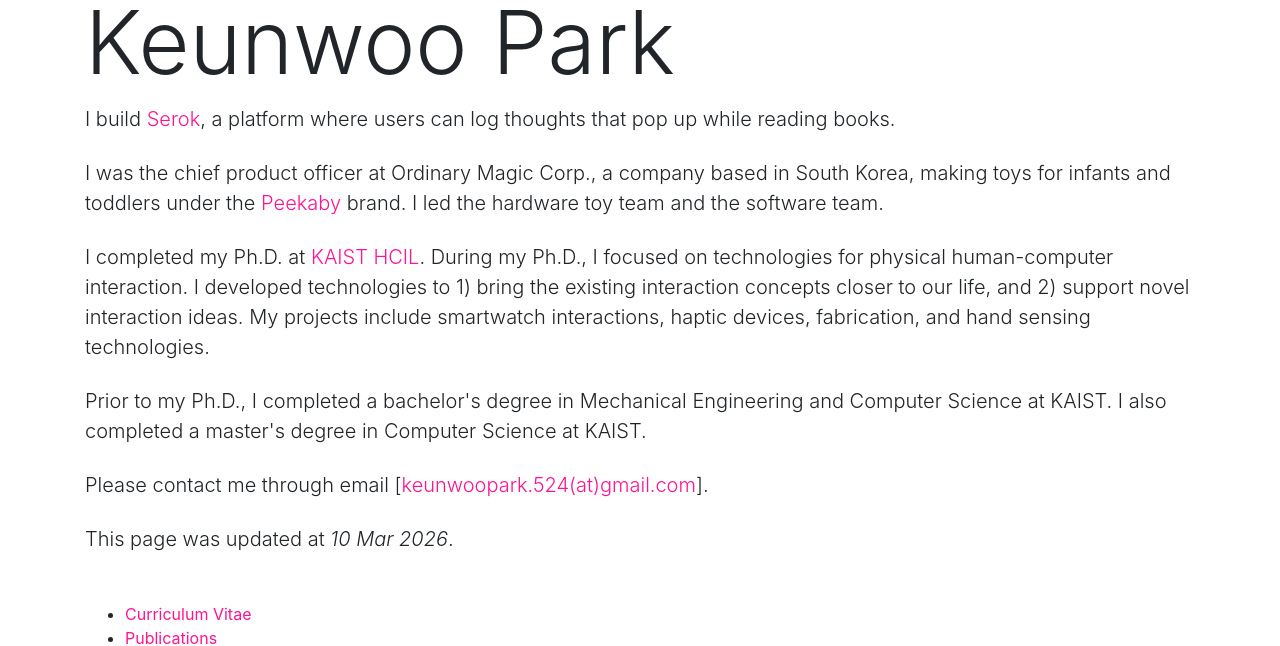
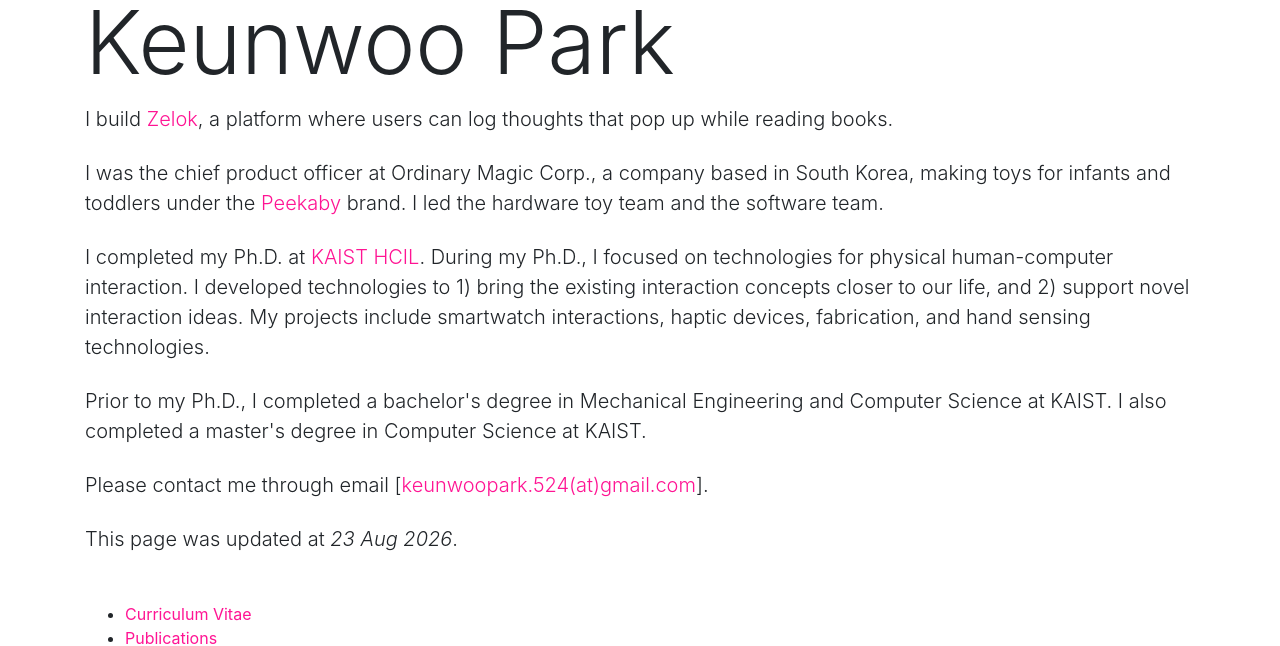
Before and after one commit to KeunwooPark/Portfolio, a Jekyll site: the page built from index.html, in a window 1280 px wide. Shown: the part 254-900 px from the top of the page. Built offline with Jekyll 4.4.1, drawn with Linux system fonts in a browser that asks for light colours; nearby versions of some CDN libraries.

Commit message:
chore: rename Serok to Zelok and refresh last_updated
Co-Authored-By: Claude Opus 5 (1M context) <noreply@anthropic.com>

```diff
--- a/index.html
+++ b/index.html
@@ -1,7 +1,7 @@
 ---
 layout: default
-last_updated: "2026-03-10"
-description: "Keunwoo Park — researcher and product builder. PhD in HCI from KAIST. Previously CPO at Ordinary Magic Corp. Building Serok."
+last_updated: "2026-08-23"
+description: "Keunwoo Park — researcher and product builder. PhD in HCI from KAIST. Previously CPO at Ordinary Magic Corp. Building Zelok."
 ---
 <link rel="stylesheet" href="{{ "/assets/css/index.css" | relative_url }}">
 
@@ -14,7 +14,7 @@ description: "Keunwoo Park — researcher and product builder. PhD in HCI from K
   <h1 class="display-2">Keunwoo Park</h1>
 
   <p class="lead">
-    I build <a href="https://www.serok.social" target="_blank">Serok</a>, a platform where users can log thoughts that pop up while reading books.
+    I build <a href="https://www.zelok.social" target="_blank">Zelok</a>, a platform where users can log thoughts that pop up while reading books.
   </p>
   <br>
   <p class="lead">
```
